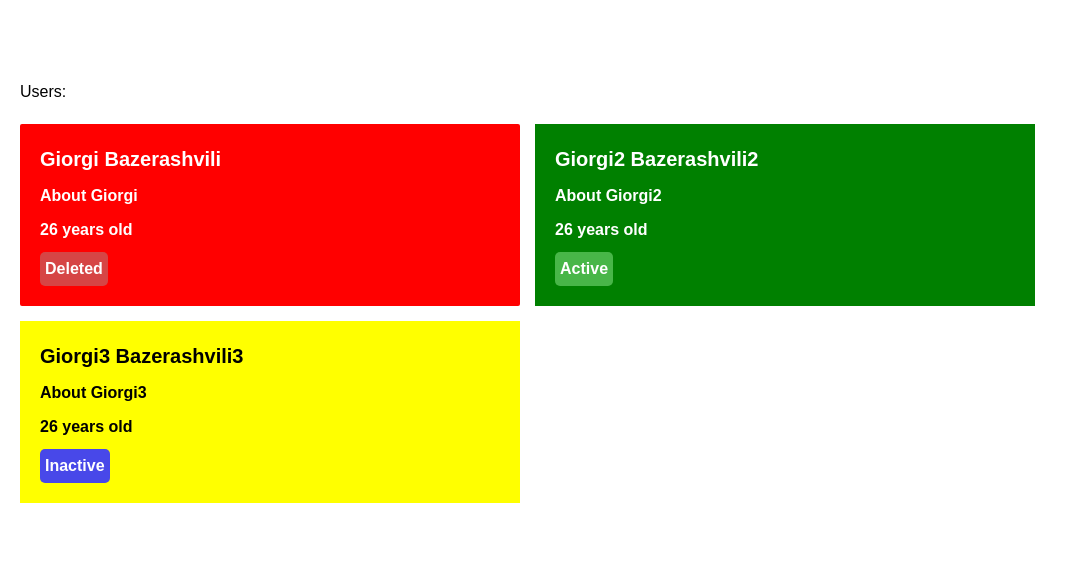
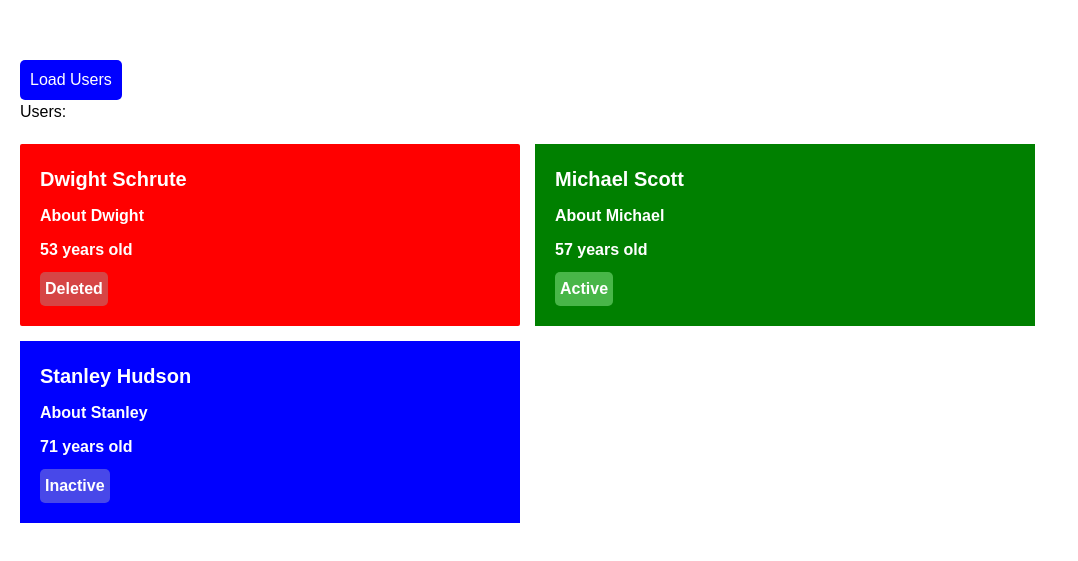
Before and after one commit to Demetre-Panjakidze/homework-pipes-directives, an Angular app: page / in a window 1280 px wide. Shown: the part 109-670 px from the top of the page, without its empty margins (0-1078 px from the left). Built offline with nearby package versions, Linux system fonts and the light colour scheme.

Commit message:
initial commit

```diff
--- a/src/app/app.module.ts
+++ b/src/app/app.module.ts
@@ -9,6 +9,7 @@ import { UserInfoComponent } from './user-info/user-info.component';
 import { StatusDirective } from './user-info/status.directive';
 import { InfoComponent } from './user-info/info/info.component';
 import { StatusBtnDirective } from './user-info/info/status-btn.directive';
+import { BirthdayPipe } from './pipes/birthday-pipe.pipe';
 
 @NgModule({
   declarations: [
@@ -20,6 +21,7 @@ import { StatusBtnDirective } from './user-info/info/status-btn.directive';
     StatusDirective,
     InfoComponent,
     StatusBtnDirective,
+    BirthdayPipe,
   ],
   imports: [BrowserModule],
   providers: [],
--- /dev/null
+++ b/src/app/pipes/birthday-pipe.pipe.ts
@@ -0,0 +1,14 @@
+import { Pipe, PipeTransform } from '@angular/core';
+
+@Pipe({
+  name: 'birthday',
+})
+export class BirthdayPipe implements PipeTransform {
+  transform(value: string): number {
+    const birthdate = new Date(value);
+    const today = new Date();
+    return Math.floor(
+      (today.getTime() - birthdate.getTime()) / 1000 / 60 / 60 / 24 / 365.25
+    );
+  }
+}
--- a/src/app/user-info/info/info.component.html
+++ b/src/app/user-info/info/info.component.html
@@ -1,6 +1,6 @@
 <p class="name">{{ info.firstName }} {{ info.lastName }}</p>
 <p class="aboutMe">{{ info.aboutMe }}</p>
-<p class="age">{{ info.age }} years old</p>
+<p class="age">{{ info.birthDate | birthday }} years old</p>
 <div appStatusBtn class="status" [index]="index" [info]="info">
   {{ info.status }}
 </div>
--- a/src/app/user-info/info/info.component.ts
+++ b/src/app/user-info/info/info.component.ts
@@ -1,5 +1,6 @@
 import { Input, Component, OnInit } from '@angular/core';
 import { User } from '../../interfaces/user.interface';
+import { BirthdayPipe } from 'src/app/pipes/birthday-pipe.pipe';
 
 @Component({
   selector: 'app-info',
--- a/src/app/user-info/status.directive.ts
+++ b/src/app/user-info/status.directive.ts
@@ -1,3 +1,4 @@
+import { HostListener } from '@angular/core';
 import { Directive, ElementRef, Input, OnInit } from '@angular/core';
 
 @Directive({
@@ -6,15 +7,33 @@ import { Directive, ElementRef, Input, OnInit } from '@angular/core';
 export class StatusDirective implements OnInit {
   @Input() info: any;
   @Input() index: number = 0;
-
+  isYellow: boolean = false;
   constructor(private el: ElementRef) {}
 
   ngOnInit() {
     if (this.info.status == 'Active') {
       this.el.nativeElement.style.backgroundColor = 'green';
     } else if (this.info.status == 'Inactive') {
+      this.el.nativeElement.style.backgroundColor = 'blue';
+    }
+  }
+
+  @HostListener('click')
+  fn() {
+    if (this.isYellow) {
+      this.isYellow = !this.isYellow;
       this.el.nativeElement.style.backgroundColor = 'yellow';
       this.el.nativeElement.style.color = 'black';
+    } else {
+      this.isYellow = !this.isYellow;
+      this.el.nativeElement.style.color = 'white';
+      if (this.info.status == 'Active') {
+        this.el.nativeElement.style.backgroundColor = 'green';
+      } else if (this.info.status == 'Inactive') {
+        this.el.nativeElement.style.backgroundColor = 'blue';
+      } else {
+        this.el.nativeElement.style.backgroundColor = 'red';
+      }
     }
   }
 }
--- a/src/app/user-info/user-info.component.html
+++ b/src/app/user-info/user-info.component.html
@@ -1,4 +1,4 @@
-<!-- <button class="load-btn">Load Users</button> -->
+<button class="load-btn">Load Users</button>
 <p>Users: <span></span></p>
 
 <div class="info-container">
--- a/src/assets/data/data.json
+++ b/src/assets/data/data.json
@@ -2,29 +2,29 @@
   "users": [
     {
       "id": 1,
-      "username": "Giorgi",
-      "firstName": "Giorgi",
-      "lastName": "Bazerashvili",
-      "aboutMe": "About Giorgi",
-      "age": 26,
+      "username": "Dwight Kurt Schrute",
+      "firstName": "Dwight",
+      "lastName": "Schrute",
+      "aboutMe": "About Dwight",
+      "birthDate": "1970-01-20",
       "status": "Deleted"
     },
     {
       "id": 2,
-      "username": "Giorgi2",
-      "firstName": "Giorgi2",
-      "lastName": "Bazerashvili2",
-      "aboutMe": "About Giorgi2",
-      "age": 26,
+      "username": "Michael Gary Scott",
+      "firstName": "Michael",
+      "lastName": "Scott",
+      "aboutMe": "About Michael",
+      "birthDate": "1965-03-15",
       "status": "Active"
     },
     {
       "id": 3,
-      "username": "Giorgi3",
-      "firstName": "Giorgi3",
-      "lastName": "Bazerashvili3",
-      "aboutMe": "About Giorgi3",
-      "age": 26,
+      "username": "Stanley Hudson",
+      "firstName": "Stanley",
+      "lastName": "Hudson",
+      "aboutMe": "About Stanley",
+      "birthDate": "1951-07-14",
       "status": "Inactive"
     }
   ]
```
